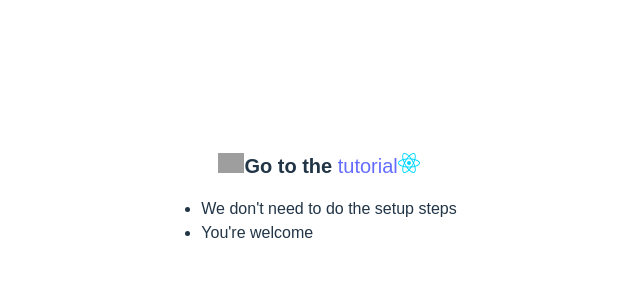
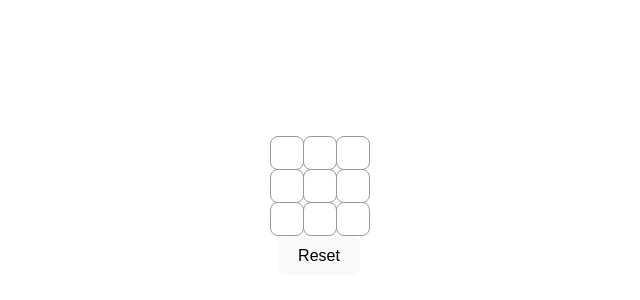
Before and after one commit to yeti-detective/react-tac-toe, a React (Vite) app: page / in a window 1280 px wide. Shown: the part 194-494 px from the top of the page, without its empty margins (321-961 px from the left). Built offline with nearby package versions, Linux system fonts and the light colour scheme; grey boxes are pictures that could not be loaded.

Commit message:
finished app

```diff
--- a/src/App.jsx
+++ b/src/App.jsx
@@ -1,26 +1,29 @@
 import { useState } from "react";
-import CodeNationLogo from "./CodeNationLogo";
-import ReactLogo from "./ReactLogo";
+import Square from "./Square";
+import BoardRow from "./BoardRow";
 import "./App.css";
 import "./styles.css";
 
+let resetCounter = 0;
+
 export default function App() {
-  const [count, setCount] = useState(0);
+  const [turn, setTurn] = useState("X");
+  const [reset, setReset] = useState(0)
+
+  const changeValue = () => {
+    if (turn === "X") {
+      setTurn("O");
+    } else {
+      setTurn("X");
+    }
+  };
 
   return (
-    <>
-      <h2>
-        <CodeNationLogo />
-        Go to the{" "}
-        <a href="https://react.dev/learn/tutorial-tic-tac-toe" target="_blank">
-          tutorial
-        </a>
-        <ReactLogo />
-      </h2>
-      <ul>
-        <li>We don't need to do the setup steps</li>
-        <li>You're welcome</li>
-      </ul>
-    </>
+    <div onClick={changeValue}>
+      <BoardRow turn={turn} reset={reset} />
+      <BoardRow turn={turn} reset={reset} />
+      <BoardRow turn={turn} reset={reset} />
+      <button onClick={() => {setReset(reset + 1)}}>Reset</button>
+    </div>
   );
 }
--- /dev/null
+++ b/src/BoardRow.jsx
@@ -0,0 +1,10 @@
+import Square from './Square';
+
+export default function BoardRow({turn, reset}) {
+
+  return <div className="board-row">
+    <Square turn={turn} reset={reset} />
+    <Square turn={turn} reset={reset} />
+    <Square turn={turn} reset={reset} />
+  </div>
+}
--- /dev/null
+++ b/src/Square.jsx
@@ -0,0 +1,24 @@
+import { useState, useEffect } from "react";
+
+export default function Square({ turn, reset }) {
+  const [mark, setMark] = useState(null);
+  const [clicked, setClicked] = useState(false);
+
+  useEffect(() => {
+    setMark(null);
+    setClicked(false);
+  }, [reset])
+
+  function handleClick() {
+    if (!clicked) {
+      setClicked(true);
+      setMark(turn);
+    }
+  }
+
+  return (
+    <button onClick={handleClick} className="square">
+      {mark}
+    </button>
+  );
+}
```
Also changed, not shown: src/index.jsx (added, +9 -0 lines), tsconfig.json (added, +20 -0 lines), public/favicon.svg (added), 1 other file (tests, documents, lock files or other folders).
